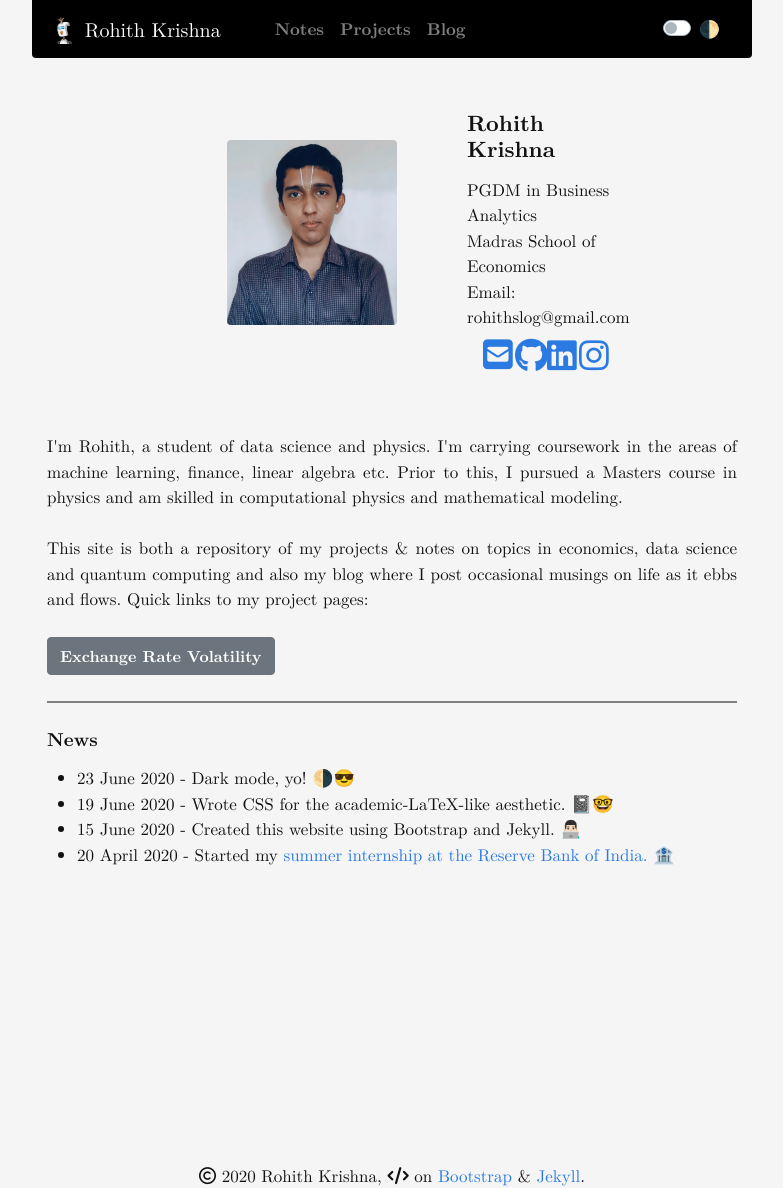
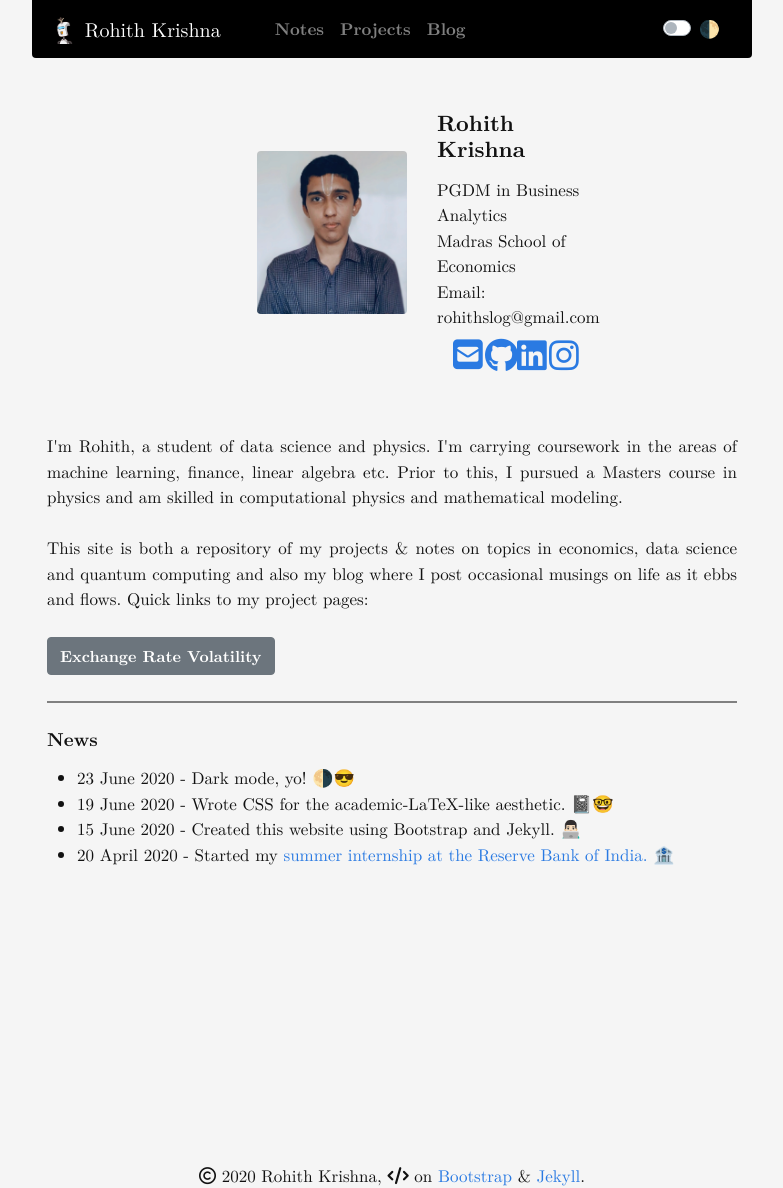
Before and after one commit to rohithmay/rohithmay.github.io, a Jekyll site: the page built from index.md, in a window 1280 px wide. Shown: the whole page, without its empty margins (248-1031 px from the left). Built offline with Jekyll 4.4.1, drawn with Linux system fonts in a browser that asks for light colours; nearby versions of some CDN libraries; a style sheet for code colours, icons or effects is not loaded.

Commit message:
Update index.md

```diff
--- a/index.md
+++ b/index.md
@@ -7,7 +7,7 @@
 
           <div class="row">
 
-                  <div class="col col-4 ml-auto d-flex align-items-center">
+                  <div class="col col-3 ml-auto d-flex align-items-center">
                       <img style="margin: 0px 0 0px 0;"
                            id="gravatar-img"
                            src="images/pro-pic.jpg"
```
